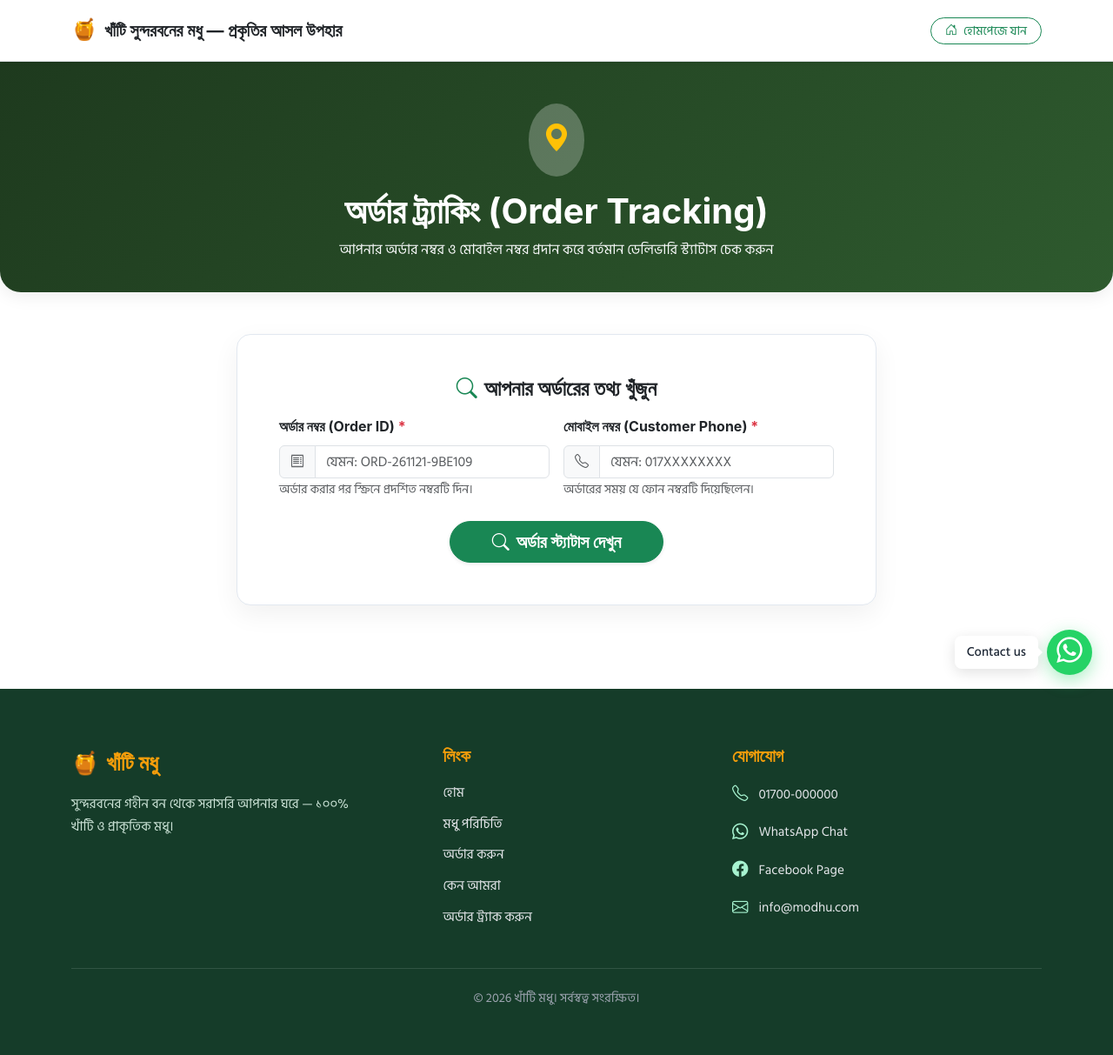
After one commit to bdnahid55/single-product-landing-website, a Laravel app: page /track-order in a window 1280 px wide. The commit adds this page. Shown: the whole page at 87% size. Run offline with Laravel 12, Linux system fonts and the light colour scheme; data comes from the database, SQL or seed files in the repository; some web fonts are replaced.

Commit message:
version 1, revision 8

```diff
--- a/app/Http/Controllers/OrderController.php
+++ b/app/Http/Controllers/OrderController.php
@@ -159,4 +159,60 @@ class OrderController extends Controller
 
         return view('order-success', compact('order', 'settings'));
     }
+
+    /**
+     * Customer Order Tracking Page.
+     */
+    public function track(Request $request)
+    {
+        $settings = Setting::getAllSettings();
+        $order = null;
+        $searched = false;
+        $errorMessage = null;
+
+        $orderNumberInput = trim($request->input('order_number', ''));
+        $phoneInput = trim($request->input('customer_phone', $request->input('phone', '')));
+
+        if ($request->isMethod('post') || ($request->filled('order_number') && ($request->filled('customer_phone') || $request->filled('phone')))) {
+            $searched = true;
+
+            $request->merge([
+                'order_number'   => $orderNumberInput,
+                'customer_phone' => $phoneInput,
+            ]);
+
+            $request->validate([
+                'order_number'   => 'required|string|max:50',
+                'customer_phone' => 'required|string|max:30',
+            ], [
+                'order_number.required'   => 'অনুগ্রহ করে আপনার অর্ডার নম্বর (Order ID) প্রদান করুন।',
+                'customer_phone.required' => 'অনুগ্রহ করে অর্ডার করার সময় ব্যবহৃত মোবাইল নম্বর প্রদান করুন।',
+            ]);
+
+            // Normalize order number (strip '#' and trim)
+            $cleanOrderNumber = strtoupper(trim(str_replace('#', '', $orderNumberInput)));
+
+            // Normalize phone: extract digits and last 10 digits
+            $cleanPhone = preg_replace('/\D/', '', $phoneInput);
+            $last10 = strlen($cleanPhone) >= 10 ? substr($cleanPhone, -10) : $cleanPhone;
+
+            $order = Order::with('items.product')
+                ->where(function ($q) use ($cleanOrderNumber) {
+                    $q->where('order_number', $cleanOrderNumber)
+                      ->orWhere('order_number', 'LIKE', '%' . $cleanOrderNumber . '%');
+                })
+                ->where(function ($q) use ($cleanPhone, $last10) {
+                    $q->where('customer_phone', $cleanPhone)
+                      ->orWhere('customer_phone', 'LIKE', '%' . $last10)
+                      ->orWhere('customer_phone', 'LIKE', '%' . $cleanPhone . '%');
+                })
+                ->first();
+
+            if (!$order) {
+                $errorMessage = 'দুঃখিত! আপনার প্রদত্ত অর্ডার নম্বর বা ফোন নম্বরের সাথে কোনো অর্ডার পাওয়া যায়নি। অনুগ্রহ করে সঠিক তথ্য দিয়ে পুনরায় চেষ্টা করুন।';
+            }
+        }
+
+        return view('order-track', compact('settings', 'order', 'searched', 'errorMessage', 'orderNumberInput', 'phoneInput'));
+    }
 }
--- a/resources/views/admin/orders/invoice.blade.php
+++ b/resources/views/admin/orders/invoice.blade.php
@@ -37,8 +37,7 @@
     <!-- title row -->
     <div class="row">
       <div class="col-12 pb-3 mb-3 border-bottom">
-        <h2 class="page-header">
-          <i class="fas fa-globe text-success"></i> 🍯 খাঁটি সুন্দরবনের মধু
+        <h2 class="page-header"> খাঁটি সুন্দরবনের মধু
           <small class="float-right text-muted" style="font-size: 1rem;">Date: {{ $order->created_at->format('d/m/Y') }}</small>
         </h2>
       </div>
--- a/resources/views/order-success.blade.php
+++ b/resources/views/order-success.blade.php
@@ -77,7 +77,10 @@
           </table>
         </div>
 
-        <div class="d-flex gap-3 justify-content-center">
+        <div class="d-flex flex-wrap gap-2 justify-content-center">
+          <a href="{{ route('order.track', ['order_number' => $order->order_number, 'phone' => $order->customer_phone]) }}" class="btn btn-success rounded-pill px-4 py-2">
+            <i class="bi bi-geo-alt me-1"></i> অর্ডার ট্র্যাক করুন
+          </a>
           <a href="{{ route('home') }}" class="btn btn-outline-success rounded-pill px-4 py-2">
             <i class="bi bi-arrow-left me-1"></i> আরও অর্ডার করুন
           </a>
--- /dev/null
+++ b/resources/views/order-track.blade.php
@@ -0,0 +1,430 @@
+@extends('layouts.app')
+
+@section('title', 'অর্ডার ট্র্যাকিং | ' . ($settings['site_title'] ?? ''))
+
+@push('styles')
+<style>
+  .track-hero {
+    background: linear-gradient(135deg, #1e3a1e 0%, #2e5a2e 100%);
+    color: #ffffff;
+    padding: 48px 0 36px;
+    border-radius: 0 0 24px 24px;
+    box-shadow: 0 4px 20px rgba(0,0,0,0.08);
+  }
+  .track-card {
+    background: #ffffff;
+    border-radius: 16px;
+    box-shadow: 0 10px 30px rgba(0,0,0,0.06);
+    border: 1px solid #e2e8f0;
+    transition: all 0.3s ease;
+  }
+  .track-stepper {
+    display: flex;
+    justify-content: space-between;
+    position: relative;
+    margin: 30px 0 20px;
+  }
+  .track-stepper::before {
+    content: '';
+    position: absolute;
+    top: 20px;
+    left: 40px;
+    right: 40px;
+    height: 4px;
+    background: #e2e8f0;
+    z-index: 1;
+  }
+  .stepper-progress {
+    position: absolute;
+    top: 20px;
+    left: 40px;
+    height: 4px;
+    background: #16a34a;
+    z-index: 2;
+    transition: width 0.5s ease;
+  }
+  .step-node {
+    position: relative;
+    z-index: 3;
+    text-align: center;
+    width: 90px;
+  }
+  .step-circle {
+    width: 44px;
+    height: 44px;
+    border-radius: 50%;
+    background: #f1f5f9;
+    color: #64748b;
+    border: 3px solid #cbd5e1;
+    display: flex;
+    align-items: center;
+    justify-content: center;
+    margin: 0 auto 10px;
+    font-size: 1.1rem;
+    font-weight: bold;
+    transition: all 0.3s ease;
+  }
+  .step-node.completed .step-circle {
+    background: #16a34a;
+    color: #ffffff;
+    border-color: #16a34a;
+  }
+  .step-node.active .step-circle {
+    background: #ffffff;
+    color: #16a34a;
+    border-color: #16a34a;
+    box-shadow: 0 0 0 4px rgba(22, 163, 74, 0.2);
+  }
+  .step-label {
+    font-size: 0.82rem;
+    color: #64748b;
+    font-weight: 600;
+  }
+  .step-node.completed .step-label,
+  .step-node.active .step-label {
+    color: #1e293b;
+    font-weight: 700;
+  }
+  @media (max-width: 576px) {
+    .track-stepper::before, .stepper-progress {
+      left: 20px;
+      right: 20px;
+    }
+    .step-circle {
+      width: 36px;
+      height: 36px;
+      font-size: 0.95rem;
+    }
+    .step-node {
+      width: 70px;
+    }
+    .step-label {
+      font-size: 0.72rem;
+    }
+  }
+</style>
+@endpush
+
+@section('content')
+<!-- Top Navbar -->
+<header class="bg-white border-bottom py-3 sticky-top shadow-sm">
+  <div class="container d-flex justify-content-between align-items-center">
+    <a href="{{ route('home') }}" class="text-decoration-none d-flex align-items-center gap-2">
+      <span class="fs-4">🍯</span>
+      <span class="fw-bold text-dark fs-5">{{ $settings['site_title'] ?? '' }}</span>
+    </a>
+    <a href="{{ route('home') }}" class="btn btn-outline-success btn-sm rounded-pill px-3">
+      <i class="bi bi-house-door me-1"></i> হোমপেজে যান
+    </a>
+  </div>
+</header>
+
+<!-- Hero Banner -->
+<section class="track-hero text-center">
+  <div class="container">
+    <div class="d-inline-flex align-items-center justify-content-center bg-white bg-opacity-25 rounded-circle p-3 mb-3">
+      <i class="bi bi-geo-alt-fill fs-2 text-warning"></i>
+    </div>
+    <h1 class="fw-bold mb-2">অর্ডার ট্র্যাকিং (Order Tracking)</h1>
+    <p class="text-light mb-0 opacity-90">আপনার অর্ডার নম্বর ও মোবাইল নম্বর প্রদান করে বর্তমান ডেলিভারি স্ট্যাটাস চেক করুন</p>
+  </div>
+</section>
+
+<div class="container py-5">
+  <div class="row justify-content-center">
+    <div class="col-lg-8 col-md-10">
+
+      <!-- Tracking Search Form -->
+      <div class="track-card p-4 p-md-5 mb-5">
+        <h4 class="fw-bold text-dark mb-3 text-center">
+          <i class="bi bi-search text-success me-2"></i>আপনার অর্ডারের তথ্য খুঁজুন
+        </h4>
+
+        @if ($errors->any())
+          <div class="alert alert-danger rounded-3 mb-4">
+            <ul class="mb-0 small">
+              @foreach ($errors->all() as $error)
+                <li>{{ $error }}</li>
+              @endforeach
+            </ul>
+          </div>
+        @endif
+
+        <form action="{{ route('order.track') }}" method="POST">
+          @csrf
+          <div class="row g-3">
+            <div class="col-md-6">
+              <label for="order_number" class="form-label fw-bold text-dark">
+                অর্ডার নম্বর (Order ID) <span class="text-danger">*</span>
+              </label>
+              <div class="input-group">
+                <span class="input-group-text bg-light text-muted"><i class="bi bi-receipt"></i></span>
+                <input type="text"
+                       name="order_number"
+                       id="order_number"
+                       class="form-control"
+                       placeholder="যেমন: ORD-261121-9BE109"
+                       value="{{ old('order_number', $orderNumberInput ?? '') }}"
+                       required>
+              </div>
+              <small class="text-muted">অর্ডার করার পর স্ক্রিনে প্রদর্শিত নম্বরটি দিন।</small>
+            </div>
+
+            <div class="col-md-6">
+              <label for="customer_phone" class="form-label fw-bold text-dark">
+                মোবাইল নম্বর (Customer Phone) <span class="text-danger">*</span>
+              </label>
+              <div class="input-group">
+                <span class="input-group-text bg-light text-muted"><i class="bi bi-telephone"></i></span>
+                <input type="text"
+                       name="customer_phone"
+                       id="customer_phone"
+                       class="form-control"
+                       placeholder="যেমন: 017XXXXXXXX"
+                       value="{{ old('customer_phone', $phoneInput ?? '') }}"
+                       required>
+              </div>
+              <small class="text-muted">অর্ডারের সময় যে ফোন নম্বরটি দিয়েছিলেন।</small>
+            </div>
+
+            <div class="col-12 text-center mt-4">
+              <button type="submit" class="btn btn-success btn-lg px-5 rounded-pill shadow-sm fw-bold">
+                <i class="bi bi-search me-2"></i>অর্ডার স্ট্যাটাস দেখুন
+              </button>
+            </div>
+          </div>
+        </form>
+      </div>
+
+      <!-- Error / Not Found Message -->
+      @if($searched && $errorMessage)
+        <div class="alert alert-warning border-warning shadow-sm rounded-4 p-4 text-center mb-5">
+          <div class="fs-1 text-warning mb-2"><i class="bi bi-exclamation-triangle-fill"></i></div>
+          <h5 class="fw-bold text-dark">{{ $errorMessage }}</h5>
+          <p class="text-muted small mb-3">
+            অনুগ্রহ করে নিশ্চিত করুন যে অর্ডার নম্বর (যেমন: <code>ORD-261121-XXXXXX</code>) এবং মোবাইল নম্বরটি সঠিকভাবে দেওয়া হয়েছে।
+          </p>
+          @if(!empty($settings['whatsapp_number']))
+            <a href="https://wa.me/{{ $settings['whatsapp_number'] }}?text=Hello,%20I%20need%20help%20tracking%20my%20order"
+               target="_blank"
+               class="btn btn-success btn-sm rounded-pill px-3">
+              <i class="bi bi-whatsapp me-1"></i> হোয়াটসঅ্যাপে সহায়তা নিন
+            </a>
+          @endif
+        </div>
+      @endif
+
+      <!-- Order Details Display -->
+      @if($order)
+        <div class="track-card p-4 p-md-5 mb-5">
+
+          <!-- Header status block -->
+          <div class="d-flex flex-wrap justify-content-between align-items-center pb-3 border-bottom mb-4">
+            <div>
+              <span class="text-muted small d-block">অর্ডার ট্র্যাকিং ফলাফল:</span>
+              <h3 class="fw-bold text-dark mb-0">অর্ডার #{{ $order->order_number }}</h3>
+              <small class="text-muted">
+                <i class="bi bi-calendar-check me-1"></i>{{ $order->created_at->format('d M, Y — h:i A') }}
+              </small>
+            </div>
+            <div class="mt-3 mt-md-0">
+              @if($order->order_status === 'pending')
+                <span class="badge bg-warning text-dark px-3 py-2 fs-6 rounded-pill">
+                  <i class="bi bi-hourglass-split me-1"></i> অপেক্ষমাণ (Pending)
+                </span>
+              @elseif($order->order_status === 'processing')
+                <span class="badge bg-info text-dark px-3 py-2 fs-6 rounded-pill">
+                  <i class="bi bi-gear-wide-connected me-1"></i> প্রসেসিং চলছে (Processing)
+                </span>
+              @elseif($order->order_status === 'shipped')
+                <span class="badge bg-primary text-white px-3 py-2 fs-6 rounded-pill">
+                  <i class="bi bi-truck me-1"></i> ডেলিভারির পথে (Shipped)
+                </span>
+              @elseif($order->order_status === 'delivered')
+                <span class="badge bg-success text-white px-3 py-2 fs-6 rounded-pill">
+                  <i class="bi bi-check-circle-fill me-1"></i> ডেলিভারি সম্পন্ন (Delivered)
+                </span>
+              @elseif($order->order_status === 'cancelled')
+                <span class="badge bg-danger text-white px-3 py-2 fs-6 rounded-pill">
+                  <i class="bi bi-x-circle-fill me-1"></i> বাতিল (Cancelled)
+                </span>
+              @else
+                <span class="badge bg-secondary px-3 py-2 fs-6 rounded-pill">
+                  {{ ucfirst($order->order_status) }}
+                </span>
+              @endif
+            </div>
+          </div>
+
+          <!-- Visual Progress Stepper -->
+          @if($order->order_status === 'cancelled')
+            <div class="alert alert-danger rounded-3 p-3 my-4">
+              <i class="bi bi-info-circle-fill me-1"></i> এই অর্ডারটি বাতিল করা হয়েছে। বিস্তারিত জানতে আমাদের কাস্টমার সার্ভিসের সাথে যোগাযোগ করুন।
+            </div>
+          @else
+            @php
+              $stepIndex = 1;
+              if ($order->order_status === 'processing') $stepIndex = 2;
+              elseif ($order->order_status === 'shipped') $stepIndex = 3;
+              elseif ($order->order_status === 'delivered') $stepIndex = 4;
+
+              $progressWidth = match($stepIndex) {
+                1 => '0%',
+                2 => '33%',
+                3 => '66%',
+                4 => '100%',
+                default => '0%',
+              };
+            @endphp
+
+            <div class="track-stepper">
+              <div class="stepper-progress" style="width: {{ $progressWidth }};"></div>
+
+              <!-- Step 1: Placed -->
+              <div class="step-node {{ $stepIndex >= 1 ? ($stepIndex == 1 ? 'active' : 'completed') : '' }}">
+                <div class="step-circle">
+                  @if($stepIndex > 1) <i class="bi bi-check-lg"></i> @else 1 @endif
+                </div>
+                <div class="step-label">অর্ডার গৃহীত</div>
+              </div>
+
+              <!-- Step 2: Processing -->
+              <div class="step-node {{ $stepIndex >= 2 ? ($stepIndex == 2 ? 'active' : 'completed') : '' }}">
+                <div class="step-circle">
+                  @if($stepIndex > 2) <i class="bi bi-check-lg"></i> @else 2 @endif
+                </div>
+                <div class="step-label">প্রসেসিং চলছে</div>
+              </div>
+
+              <!-- Step 3: Shipped -->
+              <div class="step-node {{ $stepIndex >= 3 ? ($stepIndex == 3 ? 'active' : 'completed') : '' }}">
+                <div class="step-circle">
+                  @if($stepIndex > 3) <i class="bi bi-check-lg"></i> @else 3 @endif
+                </div>
+                <div class="step-label">ডেলিভারির পথে</div>
+              </div>
+
+              <!-- Step 4: Delivered -->
+              <div class="step-node {{ $stepIndex >= 4 ? 'completed' : '' }}">
+                <div class="step-circle">
+                  @if($stepIndex >= 4) <i class="bi bi-check-lg"></i> @else 4 @endif
+                </div>
+                <div class="step-label">ডেলিভারি সম্পন্ন</div>
+              </div>
+            </div>
+          @endif
+
+          <!-- Customer & Delivery Information Grid -->
+          <div class="row g-3 bg-light rounded-3 p-3 my-4 border">
+            <div class="col-md-6">
+              <span class="text-muted small d-block">গ্রাহকের নাম:</span>
+              <strong class="text-dark">{{ $order->customer_name }}</strong>
+            </div>
+            <div class="col-md-6">
+              <span class="text-muted small d-block">মোবাইল নম্বর:</span>
+              <strong class="text-dark">{{ $order->customer_phone }}</strong>
+            </div>
+            <div class="col-md-6">
+              <span class="text-muted small d-block">ডেলিভারি এলাকা:</span>
+              <strong class="text-dark">
+                {{ $order->delivery_area === 'inside_dhaka' ? 'ঢাকার ভিতরে (হোম ডেলিভারি)' : 'ঢাকার বাইরে (কুরিয়ার হোম ডেলিভারি)' }}
+              </strong>
+            </div>
+            <div class="col-md-6">
+              <span class="text-muted small d-block">পেমেন্ট মেথড:</span>
+              <strong class="text-dark">
+                ক্যাশ অন ডেলিভারি (COD)
+                <span class="badge {{ $order->payment_status === 'paid' ? 'bg-success' : 'bg-warning text-dark' }} ms-1">
+                  {{ $order->payment_status === 'paid' ? 'পরিশোধিত' : 'অপরিশোধিত' }}
+                </span>
+              </strong>
+            </div>
+            <div class="col-12">
+              <span class="text-muted small d-block">ডেলিভারি ঠিকানা:</span>
+              <span class="text-dark">{{ $order->customer_address }}</span>
+            </div>
+          </div>
+
+          <!-- Ordered Products Table -->
+          <h5 class="fw-bold text-dark mt-4 mb-3">
+            <i class="bi bi-basket2 text-success me-1"></i> অর্ডারের পণ্যসমূহ
+          </h5>
+          <div class="table-responsive">
+            <table class="table table-bordered align-middle">
+              <thead class="table-light">
+                <tr>
+                  <th>পণ্য</th>
+                  <th class="text-center" style="width: 15%;">পরিমাণ</th>
+                  <th class="text-end" style="width: 25%;">মূল্য</th>
+                </tr>
+              </thead>
+              <tbody>
+                @foreach($order->items as $item)
+                  <tr>
+                    <td>
+                      <div class="d-flex align-items-center gap-2">
+                        @if($item->product && $item->product->image)
+                          <img src="{{ asset($item->product->image) }}"
+                               alt="{{ $item->product_name }}"
+                               style="width: 45px; height: 45px; object-fit: contain; border-radius: 6px; border: 1px solid #e2e8f0;">
+                        @endif
+                        <div>
+                          <strong class="text-dark d-block">{{ $item->product_name }}</strong>
+                          @if($item->weight)
+                            <span class="badge bg-light text-muted border">{{ $item->weight }}</span>
+                          @endif
+                        </div>
+                      </div>
+                    </td>
+                    <td class="text-center fw-bold">{{ $item->quantity }}</td>
+                    <td class="text-end fw-bold">৳{{ number_format($item->subtotal, 2) }}</td>
+                  </tr>
+                @endforeach
+                <tr>
+                  <td colspan="2" class="text-end text-muted">সাবটোটাল:</td>
+                  <td class="text-end fw-bold">৳{{ number_format($order->subtotal, 2) }}</td>
+                </tr>
+                <tr>
+                  <td colspan="2" class="text-end text-muted">ডেলিভারি চার্জ:</td>
+                  <td class="text-end">৳{{ number_format($order->delivery_charge, 2) }}</td>
+                </tr>
+                <tr class="table-success">
+                  <td colspan="2" class="text-end fw-bold text-success fs-5">সর্বমোট প্রদেয়:</td>
+                  <td class="text-end fw-bold text-success fs-5">৳{{ number_format($order->total_amount, 2) }}</td>
+                </tr>
+              </tbody>
+            </table>
+          </div>
+
+          <!-- Support & Helpline -->
+          <div class="d-flex flex-wrap justify-content-between align-items-center bg-light rounded-3 p-3 mt-4 border">
+            <div>
+              <strong class="text-dark d-block">অর্ডার সংক্রান্ত কোনো প্রশ্ন বা সহায়তার প্রয়োজন?</strong>
+              <small class="text-muted">আমাদের কাস্টমার কেয়ার প্রতিনিধি আপনাকে সাহায্য করতে প্রস্তুত।</small>
+            </div>
+            <div class="d-flex gap-2 mt-2 mt-md-0">
+              @if(!empty($settings['contact_phone']))
+                <a href="tel:{{ $settings['contact_phone'] }}" class="btn btn-outline-success btn-sm rounded-pill px-3">
+                  <i class="bi bi-telephone me-1"></i> কল করুন
+                </a>
+              @endif
+              @if(!empty($settings['whatsapp_number']))
+                <a href="https://wa.me/{{ $settings['whatsapp_number'] }}?text={{ urlencode('হ্যালো! আমার অর্ডার #' . $order->order_number . ' এর ব্যাপারে জানতে চাচ্ছি।') }}"
+                   target="_blank"
+                   class="btn btn-success btn-sm rounded-pill px-3">
+                  <i class="bi bi-whatsapp me-1"></i> হোয়াটসঅ্যাপ চ্যাট
+                </a>
+              @endif
+            </div>
+          </div>
+
+        </div>
+      @endif
+
+    </div>
+  </div>
+</div>
+
+<!-- Footer Partial -->
+@include('partials.footer')
+@endsection
--- /dev/null
+++ b/resources/views/partials/footer.blade.php
@@ -0,0 +1,74 @@
+@if(($settings['section_footer_show'] ?? '1') == '1')
+<footer id="footer" class="footer-section">
+  <div class="container">
+    <div class="row g-4 justify-content-between">
+
+      <!-- Column 1: Brand & Bio -->
+      <div class="col-lg-4 col-md-6">
+        <div class="footer-brand">
+          <span>🍯</span> {{ $settings['footer_brand_name'] ?? $settings['site_title'] ?? 'খাঁটি মধু' }}
+        </div>
+        <p class="footer-about-text">
+          {{ $settings['site_tagline'] ?? 'সুন্দরবনের গহীন বন থেকে সরাসরি আপনার ঘরে — ১০০% খাঁটি ও প্রাকৃতিক মধু।' }}
+        </p>
+      </div>
+
+      <!-- Column 2: Quick Links -->
+      <div class="col-lg-3 col-md-6">
+        <h3 class="footer-col-title">লিংক</h3>
+        <ul class="footer-links-list">
+          @if(($settings['section_hero_show'] ?? '1') == '1')
+            <li><a href="{{ route('home') }}#hero">হোম</a></li>
+          @endif
+          @if(($settings['section_products_show'] ?? '1') == '1')
+            <li><a href="{{ route('home') }}#featuredProduct">মধু পরিচিতি</a></li>
+          @endif
+          @if(($settings['section_order_form_show'] ?? '1') == '1')
+            <li><a href="{{ route('home') }}#orderForm">অর্ডার করুন</a></li>
+          @endif
+          @if(($settings['section_why_us_show'] ?? '1') == '1')
+            <li><a href="{{ route('home') }}#whyUs">কেন আমরা</a></li>
+          @endif
+          <li><a href="{{ route('order.track') }}">অর্ডার ট্র্যাক করুন</a></li>
+        </ul>
+      </div>
+
+      <!-- Column 3: Contact Details -->
+      <div class="col-lg-4 col-md-6">
+        <h3 class="footer-col-title">যোগাযোগ</h3>
+        <ul class="footer-contact-list">
+          <li>
+            <i class="bi bi-telephone footer-contact-icon"></i>
+            <a href="tel:{{ $settings['contact_phone'] ?? '01700-000000' }}">{{ $settings['contact_phone'] ?? '01700-000000' }}</a>
+          </li>
+          @if(!empty($settings['whatsapp_number']))
+          <li>
+            <i class="bi bi-whatsapp footer-contact-icon"></i>
+            <a href="https://wa.me/{{ $settings['whatsapp_number'] }}" target="_blank" rel="noopener">WhatsApp Chat</a>
+          </li>
+          @endif
+          @if(!empty($settings['facebook_page_url']))
+          <li>
+            <i class="bi bi-facebook footer-contact-icon"></i>
+            <a href="{{ $settings['facebook_page_url'] }}" target="_blank" rel="noopener">Facebook Page</a>
+          </li>
+          @endif
+          <li>
+            <i class="bi bi-envelope footer-contact-icon"></i>
+            <a href="mailto:{{ $settings['contact_email'] ?? 'info@modhu.com' }}">{{ $settings['contact_email'] ?? 'info@modhu.com' }}</a>
+          </li>
+        </ul>
+      </div>
+
+    </div>
+
+    <!-- Horizontal Divider -->
+    <div class="footer-divider"></div>
+
+    <!-- Copyright Note -->
+    <div class="footer-copyright">
+      © {{ date('Y') }} {{ $settings['footer_brand_name'] ?? $settings['site_title'] ?? config('app.name', 'Modhu') }}। {{ $settings['footer_copyright_text'] ?? 'সর্বস্বত্ব সংরক্ষিত।' }}
+    </div>
+  </div>
+</footer>
+@endif
--- a/routes/web.php
+++ b/routes/web.php
@@ -19,6 +19,7 @@ use App\Http\Controllers\Admin\SectionController;
 Route::get('/', [HomeController::class, 'index'])->name('home');
 Route::post('/orders', [OrderController::class, 'store'])->name('orders.store');
 Route::get('/orders/{id}/success', [OrderController::class, 'success'])->name('orders.success');
+Route::match(['get', 'post'], '/track-order', [OrderController::class, 'track'])->name('order.track');
 
 Route::get('/sitemap.xml', function () {
     return response()->view('sitemap')->header('Content-Type', 'application/xml');
```
Also changed, not shown: resources/views/home.blade.php (+1 -75 lines), tests/Feature/OrderAndAdminTest.php (+59 -0 lines).
